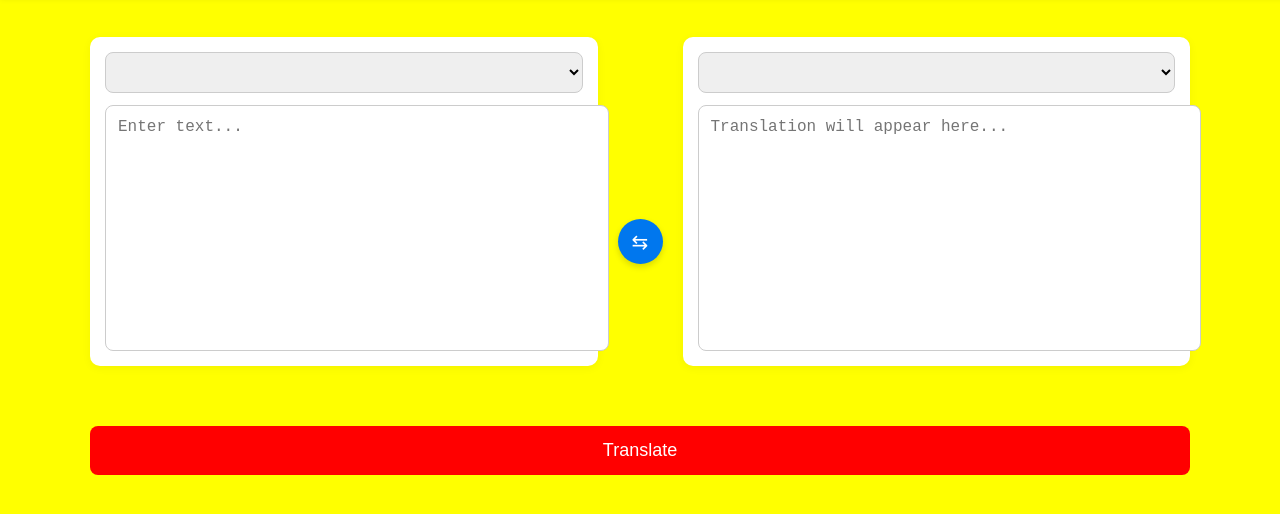
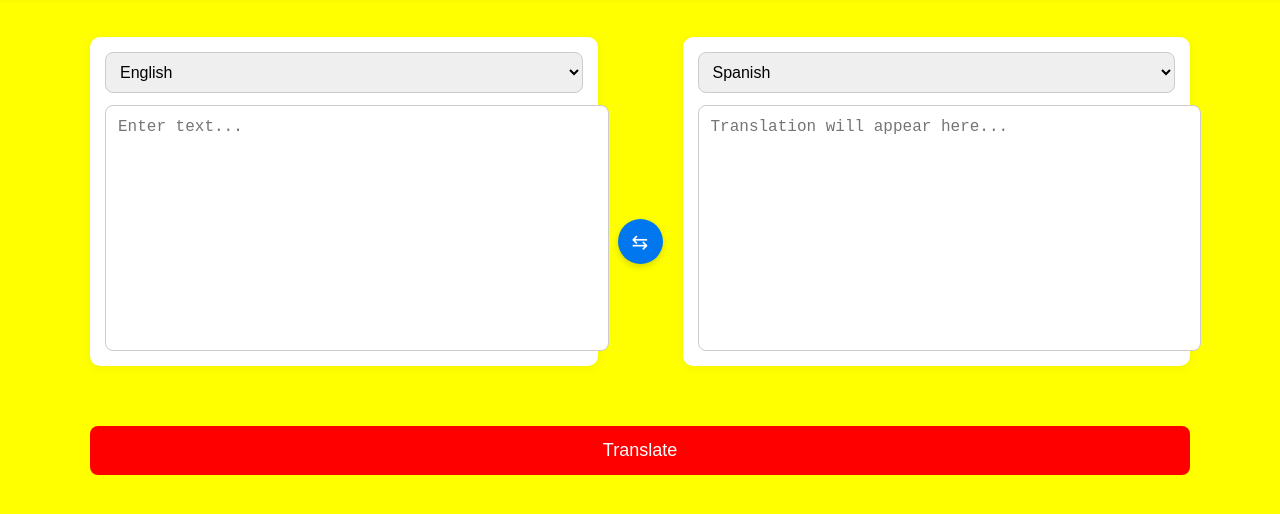
Before and after one commit to stenoip/praterich, a website: page translate/translate.html in a window 1280 px wide. Shown: the part 56-570 px from the top of the page. Drawn offline with Linux system fonts and the light colour scheme.

Commit message:
Fix script source path in translate.html

```diff
--- a/translate/translate.html
+++ b/translate/translate.html
@@ -136,7 +136,7 @@
     <div id="loading"></div>
 </div>
 
-<script src="translate/translate.js"></script>
+<script src="translate.js"></script>
 
 </body>
 </html>
```
